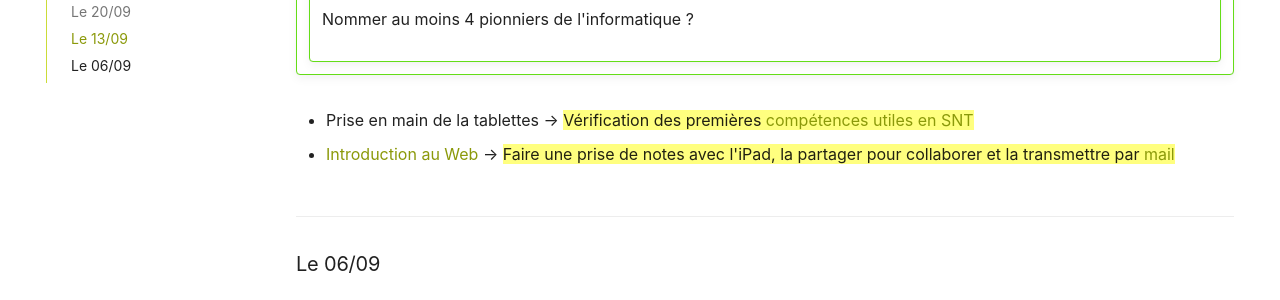
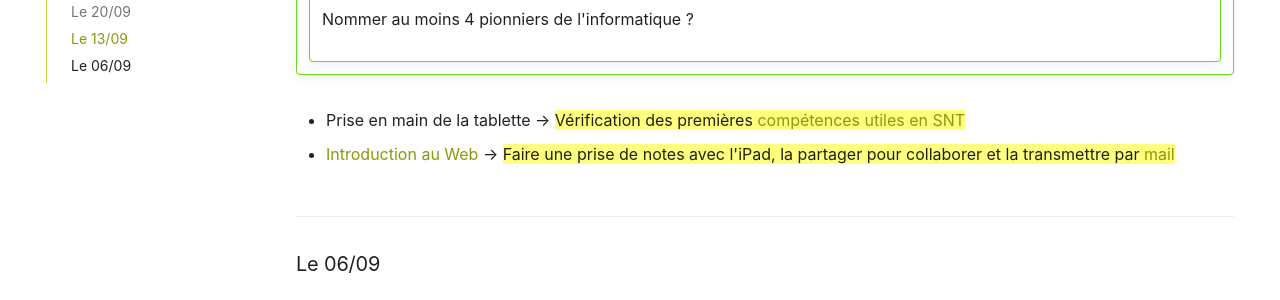
Before and after one commit to ericECmorlaix/SNT-2GT4_2022-2023, an MkDocs documentation site: the page built from docs/index.md, in a window 1280 px wide and 900 px high, scrolled down 1897 px. Shown: the part 150-450 px from the top of the window. Built offline with MkDocs 1.6.1 and Material for MkDocs 9.7.7, drawn with Linux system fonts in a browser that asks for light colours; comment, search, counter and statistics services are not loaded.

Commit message:
Correction

```diff
--- a/docs/index.md
+++ b/docs/index.md
@@ -135,7 +135,7 @@
                 - Alan Turing
                 - Grace Hopper
 
-    - Prise en main de la tablettes -> ==Vérification des premières [compétences utiles en SNT](./competences_SNT)==
+    - Prise en main de la tablette -> ==Vérification des premières [compétences utiles en SNT](./competences_SNT)==
 
     - [Introduction au Web](./Web/#introduction-au-web) -> ==Faire une prise de notes avec l'iPad, la partager pour collaborer et la transmettre par [mail]==
 
```
